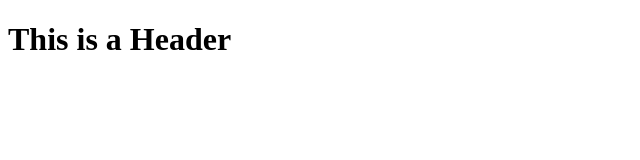
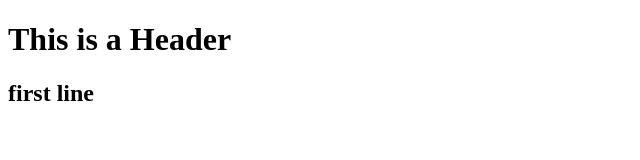
Before and after one commit to shubhamarora123/Gittest, a plain HTML site: page index.html in a window 1280 px wide. Shown: the whole page, without its empty margins (0-640 px from the left). Drawn offline with Linux system fonts and the light colour scheme.

Commit message:
2nd Commit

```diff
--- a/index.html
+++ b/index.html
@@ -4,5 +4,6 @@
 
    <body>
        <h1>This is a Header</h1>
+       <h2>first line</h2>
    </body>
 </html>
```
